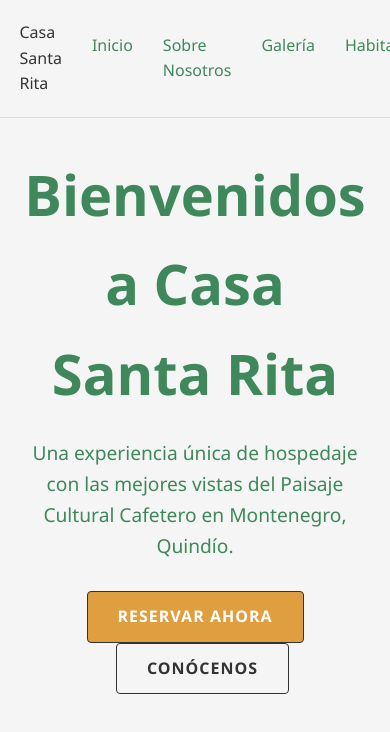
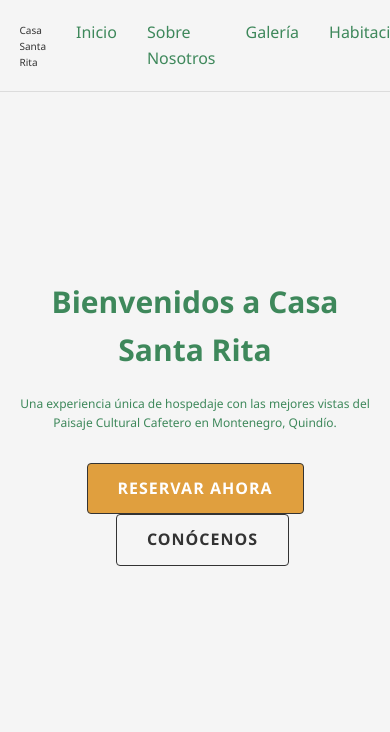
Before and after one commit to MauricioJCarrillo/casa-hotel-santa-rita-website, a plain HTML site: page index.html in a window 390 px wide. Shown: the top 732 px of the page. Drawn offline with Linux system fonts and the light colour scheme.

Commit message:
Fixing global font size to improve mobile view

```diff
--- a/css/styles.css
+++ b/css/styles.css
@@ -16,6 +16,10 @@
   box-sizing: border-box;
   margin: 0;
   padding: 0;
+}
+
+html {
+  font-size: 62.5%;
   font-family: "Segoe UI", Tahoma, Geneva, Verdana, sans-serif;
 }
 
@@ -80,7 +84,7 @@ nav ul li a:hover {
 
 .hero h1 {
   margin-bottom: 20px;
-  font-size: 3.5rem;
+  font-size: 3rem;
 }
 
 .hero p {
```
